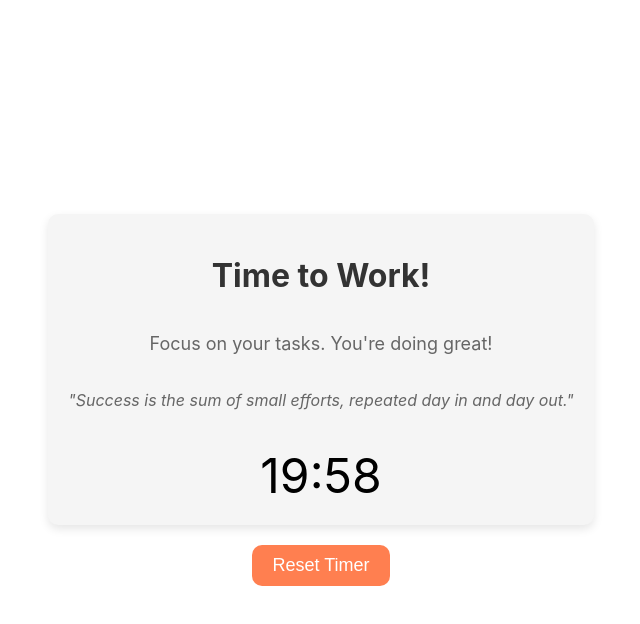
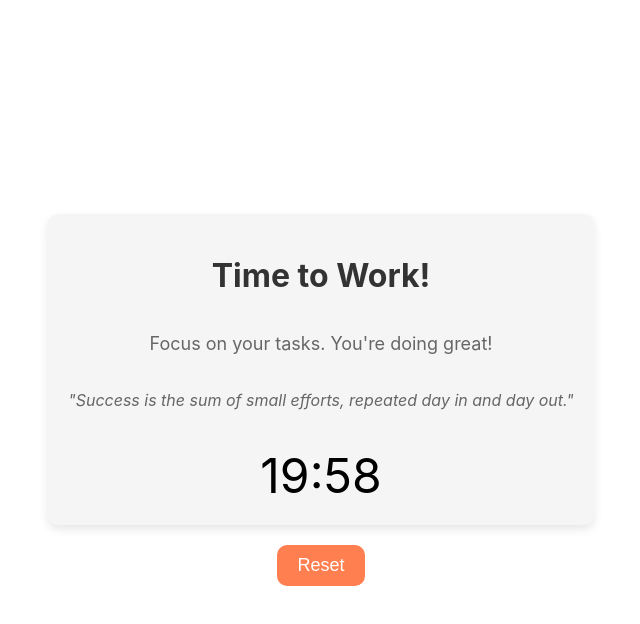
Before and after one commit to UmarBegg/20-20-20-app, a React (Create React App) app: page / in a window 1280 px wide. Both pictures are taken after a click on the button "Start Timer". Shown: the top 624 px of the page, without its empty margins (319-959 px from the left). Built offline with nearby package versions, Linux system fonts and the light colour scheme.

Commit message:
fix button naming

```diff
--- a/src/components/CountdownView/CountdownView.js
+++ b/src/components/CountdownView/CountdownView.js
@@ -22,7 +22,7 @@ const CountdownView = ({ workDuration, breakDuration, onReset }) => {
           onReset()
         }}
       >
-        Reset Timer
+        Reset
       </ResetButton>
     </CountdownContainer>
   )
```
